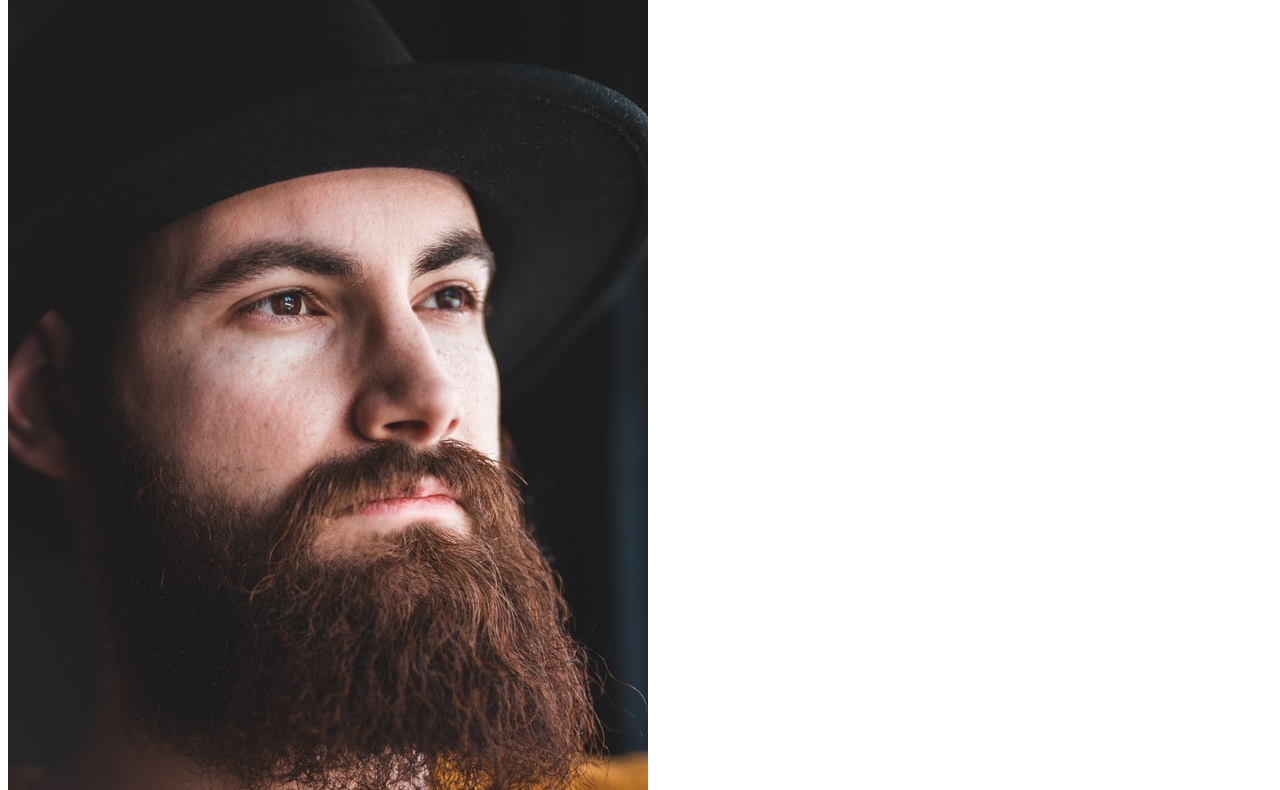
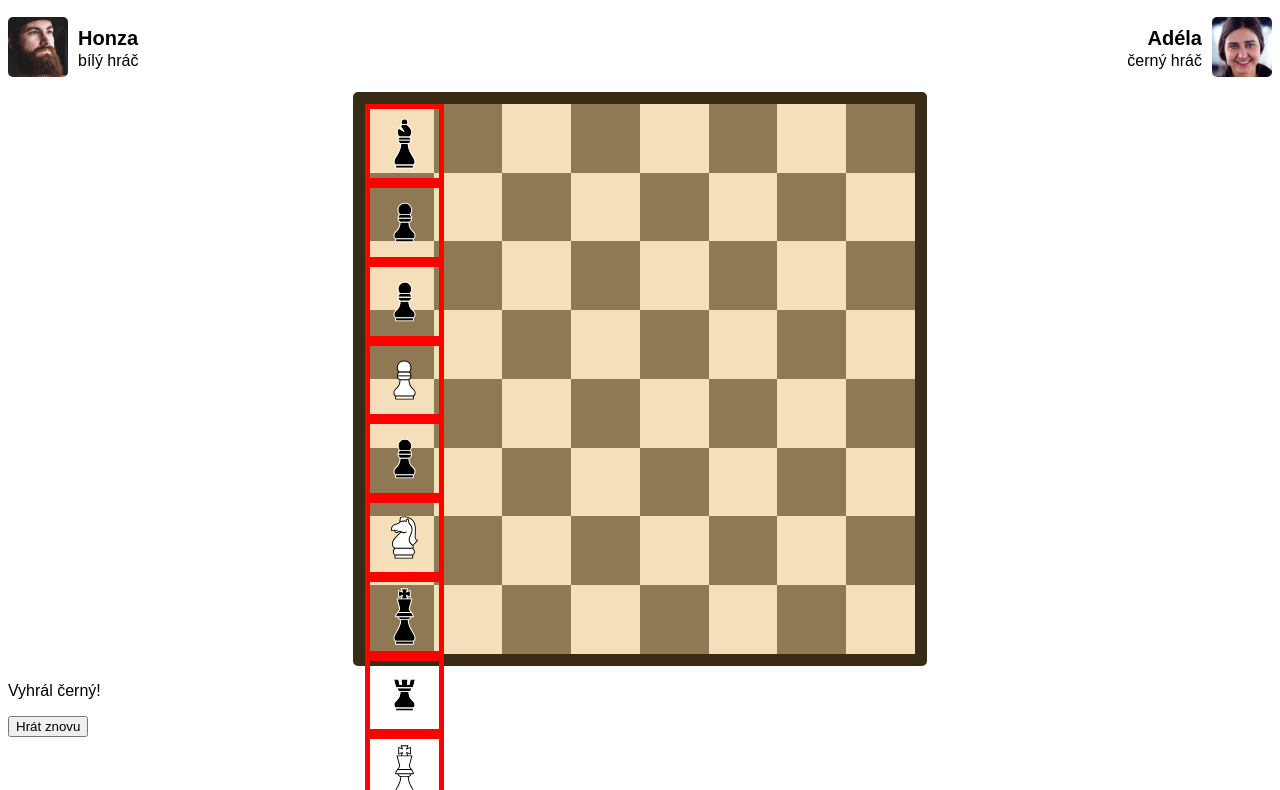
Before and after one commit to Martula547/sachy-Martula547, a plain HTML site: page index.html in a window 1280 px wide. Shown: the part 102-892 px from the top of the page. Drawn offline with Linux system fonts and the light colour scheme.

Commit message:
Prace v CSS1

```diff
--- a/index.html
+++ b/index.html
@@ -6,6 +6,7 @@
 	<meta http-equiv="X-UA-Compatible" content="IE=edge">
 	<meta name="viewport" content="width=device-width, initial-scale=1.0">
 	<title>Šachy</title>
+	<link rel="stylesheet" href="style.css">
 </head>
 
 <body>
@@ -13,16 +14,20 @@
 	<section class="hraci">
 		<div class="bily">
 			<img src="obrazky/hraci/honza.jpg" alt="Honza">
-			<h2>Honza</h2>
-			<p>bílý hráč</p>
+			<div class="jmenoainfo">
+				<h2>Honza</h2>
+				<p>bílý hráč</p>
+			</div>
 		</div>
 		<div class="cerny">
 			<img src="obrazky/hraci/adela.jpg" alt="Adéla">
-			<h2>Adéla</h2>
-			<p>černý hráč</p>
+			<div class="jmenoainfo">
+				<h2>Adéla</h2>
+				<p>černý hráč</p>
+			</div>
 		</div>
 	</section>
-	<div>
+	<div class="sachovnice">
 		<img src="./obrazky/figurky/strelec-cerna.svg" alt="černý střelec">
 		<img src="./obrazky/figurky/pesec-cerna.svg" alt="černý pěšec">
 		<img src="./obrazky/figurky/pesec-cerna.svg" alt="černý pěšec">
@@ -33,9 +38,8 @@
 		<img src="./obrazky/figurky/vez-cerna.svg" alt="černá věž">
 		<img src="./obrazky/figurky/kral-bila.svg" alt="bílý král">
 	</div>
-
-
-
+	<p>Vyhrál černý!</p>
+	<button>Hrát znovu</button>
 </body>
 
 </html>
--- /dev/null
+++ b/style.css
@@ -0,0 +1,54 @@
+body {
+    font-family: sans-serif;
+}
+h1 {
+    font-family: sans-serif;
+    font-size: 48px;
+    text-align:center;
+}
+.hraci {
+    display: flex;
+    justify-content: space-between;
+}
+
+.hraci > div {
+    display: flex;
+}
+
+.bily img,
+.cerny img {
+    width: 60px;
+    height: 60px;
+    object-fit: cover;
+    border-radius: 5px
+}
+h2 {
+    margin: 0;
+    padding: 10px 10px 0px 10px;
+    font-size: 20px;
+}
+.jmenoainfo p {
+    margin: 0;
+    padding: 2px 10px 0px 10px;
+}
+.cerny {
+    flex-direction: row-reverse;
+}
+.cerny .jmenoainfo {
+    text-align: right;
+}
+.sachovnice {
+    background-image: url("obrazky/bonus/sachovnice.svg");
+    background-size: 25%;
+    width: 550px;
+    height: 550px;
+    margin: 15px auto;
+    border: 12px solid #392C16;
+    border-radius: 5px;
+}
+.sachovnice img {
+    width: 12.5%;
+    height: 12.5%;
+    border: 5px solid red;
+    display: block;
+}
```
Also changed, not shown: 1 other file.
